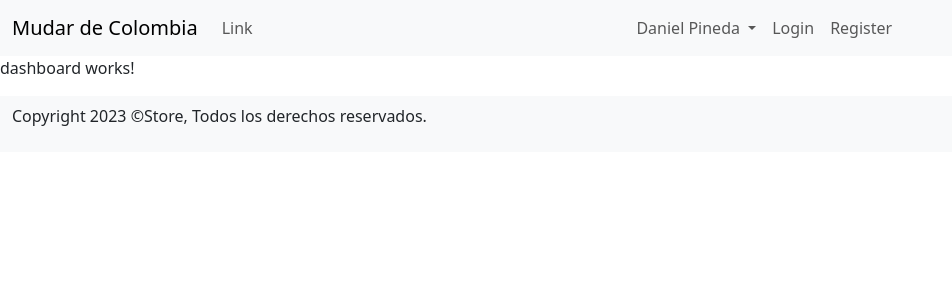
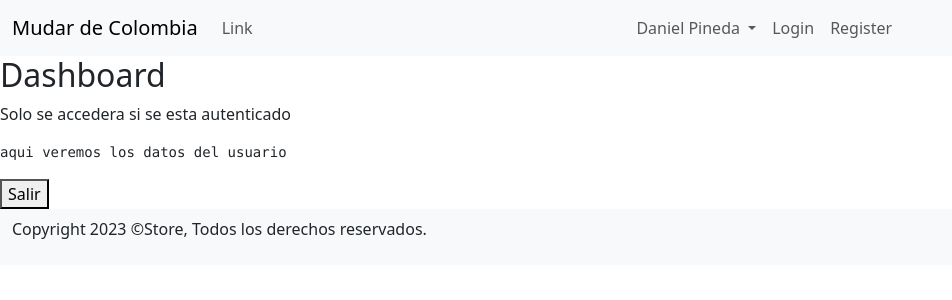
Before and after one commit to DanielP-27/FrontEnd-API-rest-Mudar, an Angular app: page /dashboard in a window 1280 px wide. Shown: the top 300 px of the page, without its empty margins (0-952 px from the left). Built offline with nearby package versions, Linux system fonts and the light colour scheme.

Commit message:
[+] dasboard.component: define estructura HTML & metodo logout()

```diff
--- a/src/app/protected/pages/dashboard/dashboard.component.html
+++ b/src/app/protected/pages/dashboard/dashboard.component.html
@@ -1 +1,7 @@
-<p>dashboard works!</p>
+<h2>Dashboard</h2>
+<p>Solo se accedera si se esta autenticado</p>
+<pre>aqui veremos los datos del usuario</pre>
+
+<button
+  (click)="logout()"
+>Salir</button>
--- a/src/app/protected/pages/dashboard/dashboard.component.ts
+++ b/src/app/protected/pages/dashboard/dashboard.component.ts
@@ -6,5 +6,7 @@ import { Component } from '@angular/core';
   styleUrls: ['./dashboard.component.css']
 })
 export class DashboardComponent {
-
+  logout () {
+    console.log('Sale de la aplicacion');
+  }
 }
```
